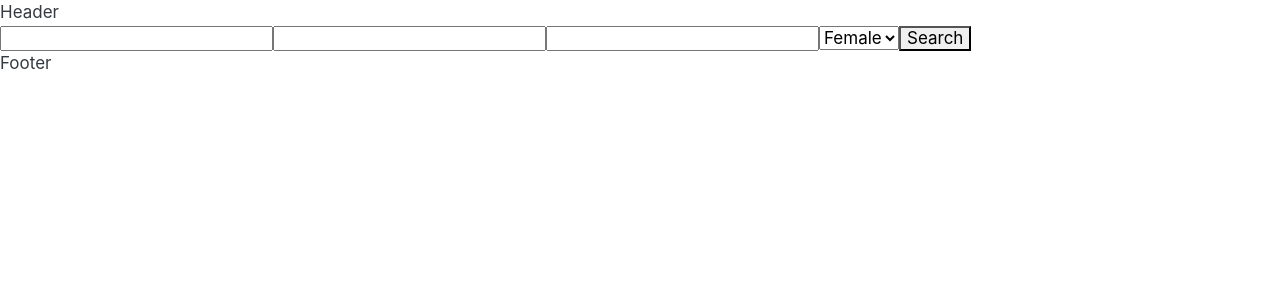
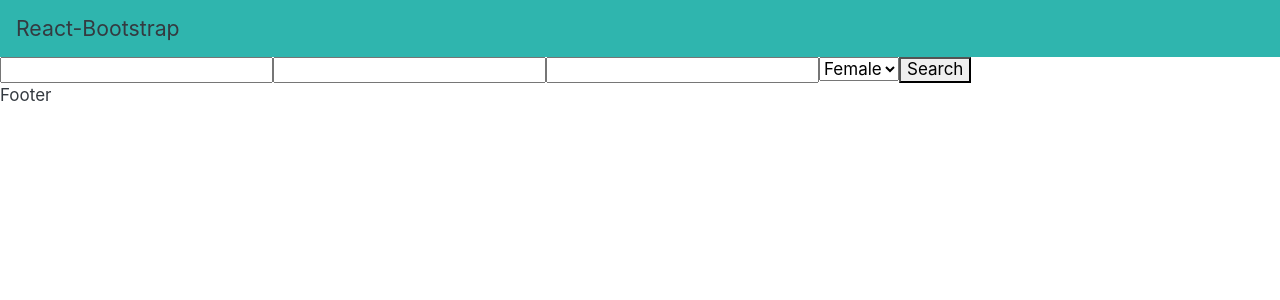
Before and after one commit to Befuh/doctor, a React app: page / in a window 1280 px wide. Shown: the top 300 px of the page. Built offline with nearby package versions, Linux system fonts and the light colour scheme; the HTML template or start-up script is replaced by a standard one.

Commit message:
:lipstick: Add theming

```diff
--- a/package.json
+++ b/package.json
@@ -23,13 +23,13 @@
   },
   "homepage": "https://github.com/Befuh/doctor#readme",
   "engines": {
-    "node": ">= 10.7.0  "
+    "node": ">= 10.7.0"
   },
   "devDependencies": {
     "babel-core": "^7.0.0-bridge.0",
     "babel-eslint": "^9.0.0",
     "babel-jest": "^23.4.2",
-    "dotenv": "^6.0.0",
+    "dotenv": "^6.1.0",
     "enzyme": "^3.5.0",
     "enzyme-adapter-react-16": "^1.3.0",
     "enzyme-to-json": "^3.3.4",
@@ -65,6 +65,7 @@
     "normalize.css": "^8.0.0",
     "prop-types": "latest",
     "react": "^16.4.2",
+    "react-bootstrap": "^1.0.0-beta.1",
     "react-dom": "^16.4.2",
     "react-redux": "^5.0.7",
     "redux": "^4.0.0",
--- a/src/App.scss
+++ b/src/App.scss
@@ -1,3 +1,5 @@
+@import "styles/base/variables";
+
 @import "~bootswatch/dist/litera/variables";
 @import "~bootstrap/scss/bootstrap";
 @import "~bootswatch/dist/litera/bootswatch";
--- a/src/components/layout/Header.jsx
+++ b/src/components/layout/Header.jsx
@@ -1,7 +1,10 @@
 import React from 'react';
+import { Navbar } from 'react-bootstrap';
 
 const Header = () => (
-  <div>Header</div>
+  <Navbar bg="primary" expand="lg">
+    <Navbar.Brand href="#home">React-Bootstrap</Navbar.Brand>
+  </Navbar>
 );
 
 export default Header;
--- /dev/null
+++ b/src/styles/base/_variables.scss
@@ -0,0 +1,8 @@
+$primary:       #2fb5ae;
+$secondary:     #adb5bd;
+$success:       #02B875;
+$info:          #abddd9;
+$warning:       #edb956;
+$danger:        #e14a41;
+$light:         #b4b4b4;
+$dark:          #696969;
```
Also changed, not shown: 1 other file (tests, documents, lock files or other folders).
